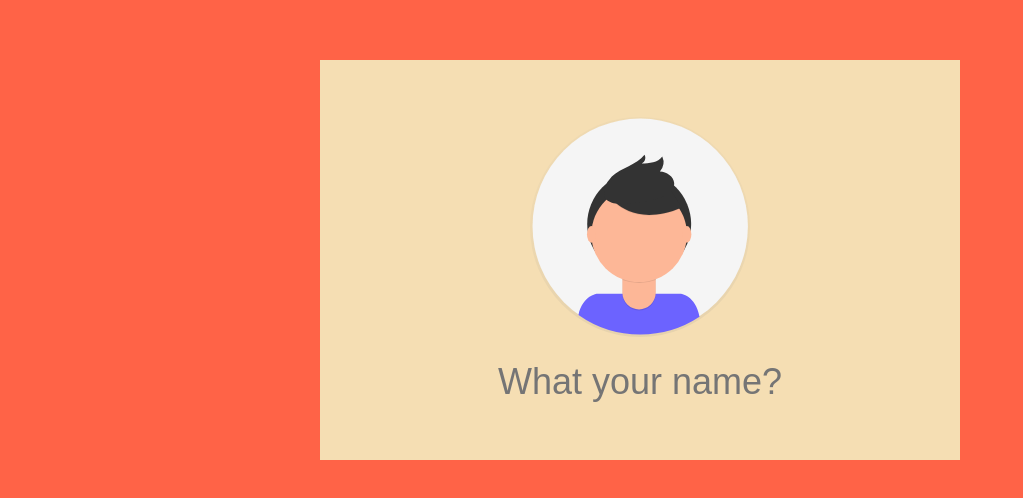
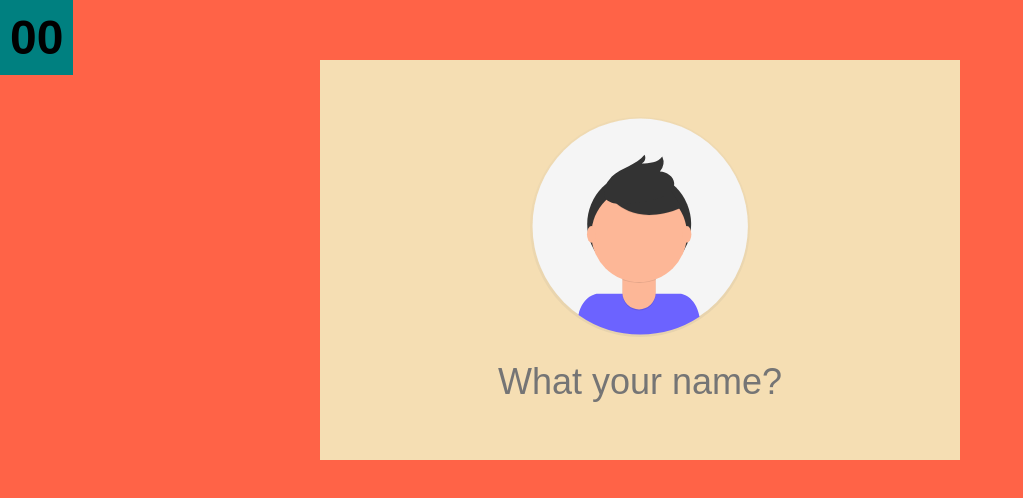
Before and after one commit to platinumjs0203/Todo-List-Javascript, a plain HTML site: page index.html in a window 1280 px wide. Shown: the whole page, without its empty margins (0-1023 px from the left). Drawn offline with Linux system fonts and the light colour scheme; a web font is replaced by a local one.

Commit message:
CSS: DTW position

```diff
--- a/index.html
+++ b/index.html
@@ -13,21 +13,30 @@
     <script src="main.js" defer></script>
 </head>
 <body>
-    <div class="login">
-        <div class="login__container">
-            <div class="avatar">
-                <img src="img/undraw_profile_pic_ic5t.svg" />
-            </div>
+    <div class="main">
+        <div class="DTW">
             <div class="day-js none">
                 <h1>00</h1>
             </div>
             <div class="clock-js none">
                 <h1>00:00</h1>
             </div>
-            <h1 class="h1 none">Welcome</h1>
-            <form class="insert-name">
-                <input type="text" class="input" placeholder="What your name?">
-            </form>
+            <div class="weather">
+                <h1>00</h1>
+            </div>
+        </div>
+
+        <div class="login">
+            <div class="login__container">
+                <div class="avatar">
+                    <img src="img/undraw_profile_pic_ic5t.svg" />
+                </div>
+
+                <h1 class="h1 none">Welcome</h1>
+                <form class="insert-name">
+                    <input type="text" class="input" placeholder="What your name?">
+                </form>
+            </div>
         </div>
     </div>
 </body>
--- a/style.css
+++ b/style.css
@@ -16,6 +16,18 @@ h1 {
 
 input {
   margin: 10px;
+}
+
+.main {
+  display: flex;
+  justify-content: center;
+}
+
+.DTW {
+  background-color: teal;
+  position: absolute;
+  top: 0;
+  left: 0;
 }
 
 .login {
```
